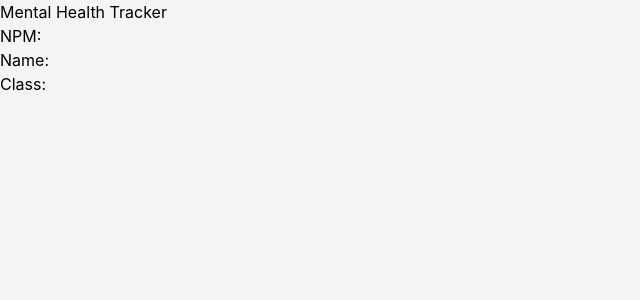
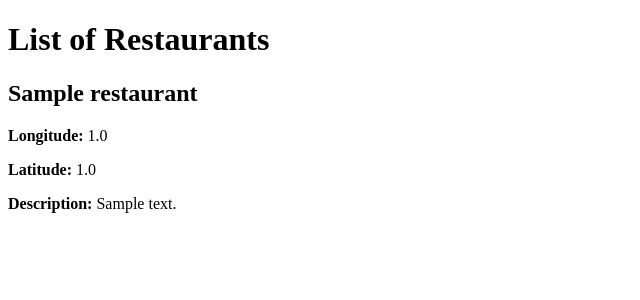
Before and after one commit to F02-PBP/jogja-rasa, a Django app: page / in a window 1280 px wide. Shown: the top 300 px of the page, without its empty margins (0-640 px from the left). Run offline with Django 5.2, Linux system fonts and the light colour scheme; tables that the repository leaves empty hold one stand-in row (values such as "Sample post"); some libraries are stand-ins or nearby versions.

Commit message:
feat: Update landing page to display list of restaurants

```diff
--- a/main/templates/main.html
+++ b/main/templates/main.html
@@ -1,15 +1,24 @@
-{% extends 'base.html' %}
-<!-- prettier -->
-{% block content %}
-<h1>Mental Health Tracker</h1>
+<!DOCTYPE html>
+<html lang="en">
+  <head>
+    <meta charset="UTF-8" />
+    <meta name="viewport" content="width=device-width, initial-scale=1.0" />
+    <title>Restaurants</title>
+  </head>
+  <body>
+    <h1>List of Restaurants</h1>
 
-<h5>NPM:</h5>
-<p>{{ npm }}</p>
-<p></p>
-
-<h5>Name:</h5>
-<p>{{ name }}</p>
-
-<h5>Class:</h5>
-<p>{{ class }}</p>
-{% endblock content %}
+    <div class="restaurant-grid">
+      {% for restaurant in restaurants %}
+      <div class="restaurant-card">
+        <h2>{{ restaurant.name }}</h2>
+        <p><strong>Longitude:</strong> {{ restaurant.longitude }}</p>
+        <p><strong>Latitude:</strong> {{ restaurant.latitude }}</p>
+        <p><strong>Description:</strong> {{ restaurant.description }}</p>
+      </div>
+      {% empty %}
+      <p>No restaurants found.</p>
+      {% endfor %}
+    </div>
+  </body>
+</html>
```
